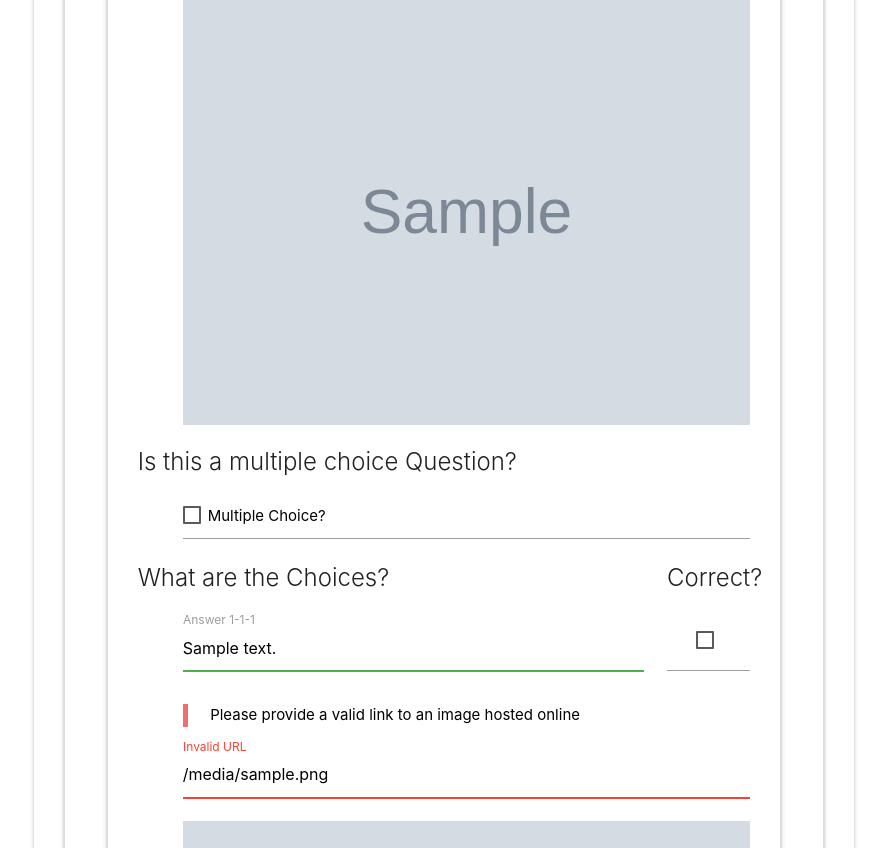
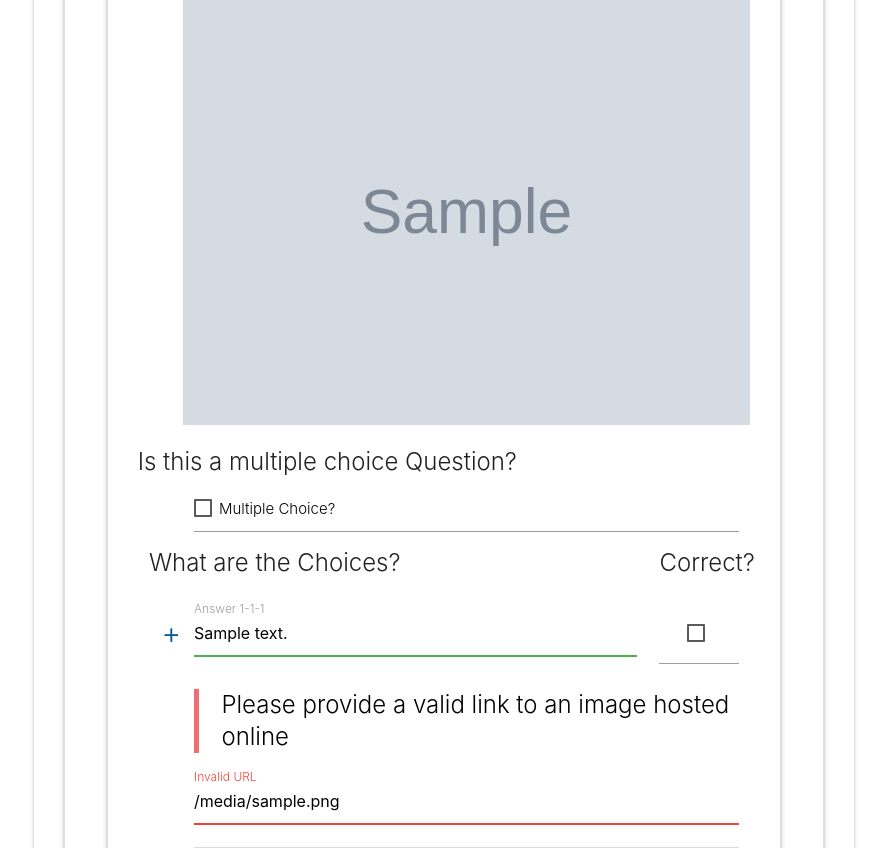
Before and after one commit to BWeeks101/pimpmyquiz, a Flask app: template templates/edit_quiz.html in a window 1280 px wide. Shown: the part 970-1818 px from the top of the page, without its empty margins (196-1083 px from the left). Run offline with Flask 2, Linux system fonts and the light colour scheme; the template is opened without the code that fills it: most values are stand-ins (such as "Sample title", 1, 10 or a date in 2020); grey boxes marked "Sample" are stand-in pictures; some libraries are stand-ins or nearby versions.

Commit message:
Fixed: Added logic for multiple choice option controls

```diff
--- a/templates/edit_quiz.html
+++ b/templates/edit_quiz.html
@@ -213,7 +213,7 @@
                                                                     <div class="image-preview col s12 center-align">
                                                                     </div>
                                                                     <!-- Multiple Choice? -->
-                                                                    <span class="title col s12">Is this a multiple choice Question?</span>
+                                                                    <span class="title col s12">Is this a multiple choice Question?</h1>
                                                                     <div class="input-field col s12 checkbox-container">
                                                                         <i class="prefix light-blue-text text-darken-4"></i>
                                                                         <label id="quizMulti_{{ round.round_num }}_{{ question.question_num }}">
@@ -298,7 +298,13 @@
                                                                                 </ul>
                                                                                 <div class="input-field multi-input col s10">
                                                                                     <span class="prefix center-align" data-question="{{ question.question_num }}" data-multi="{{ option.option_num }}">
-
+                                                                                        {% if option.option_num == question.multiple_choice_options|length %}
+                                                                                            {% if option.option_num < 3 %}
+                                                                                                <a href="#!" class="multi-control-add light-blue-text text-darken-4">+</a>
+                                                                                            {% else %}
+                                                                                                <a href="#!" class="multi-control-remove light-blue-text text-darken-4">-</a><a href="#!" class="multi-control-add light-blue-text text-darken-4">+</a>
+                                                                                            {% endif %}
+                                                                                        {% endif %}
                                                                                     </span>
                                                                                     <input id="answer_{{ round.round_num }}_{{ question.question_num }}_{{ option.option_num }}" name="answer_{{ round.round_num }}_{{ question.question_num }}_{{ option.option_num }}" type="text" minlength="1" maxlength="255" class="option" value="{{ option.answer_text }}" required>
                                                                                     <label for="answer_{{ round.round_num }}_{{ question.question_num }}_{{ option.option_num }}" data-error="Invalid Answer" data-default="Answer {{ round.round_num }}-{{ question.question_num }}-{{ option.option_num }}">Answer {{ round.round_num }}-{{ question.question_num }}-{{ option.option_num }}</label>
```
